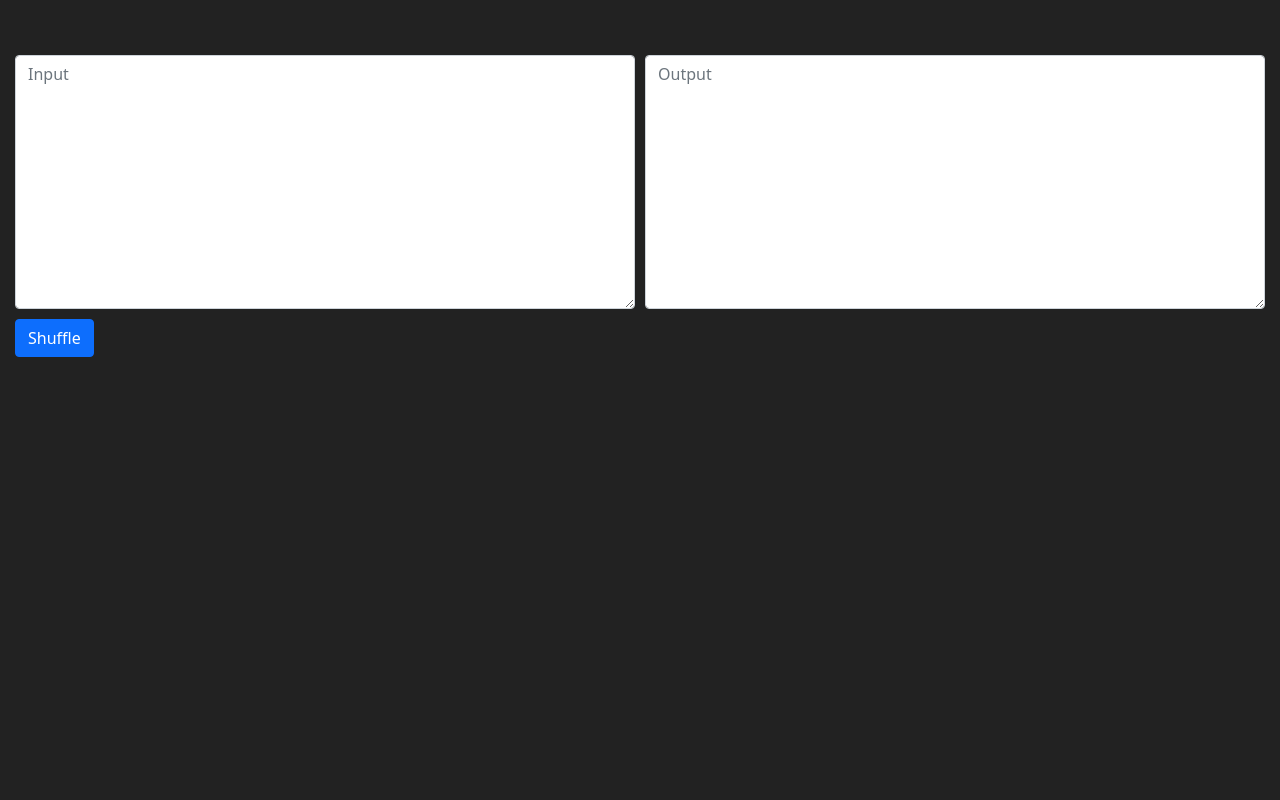
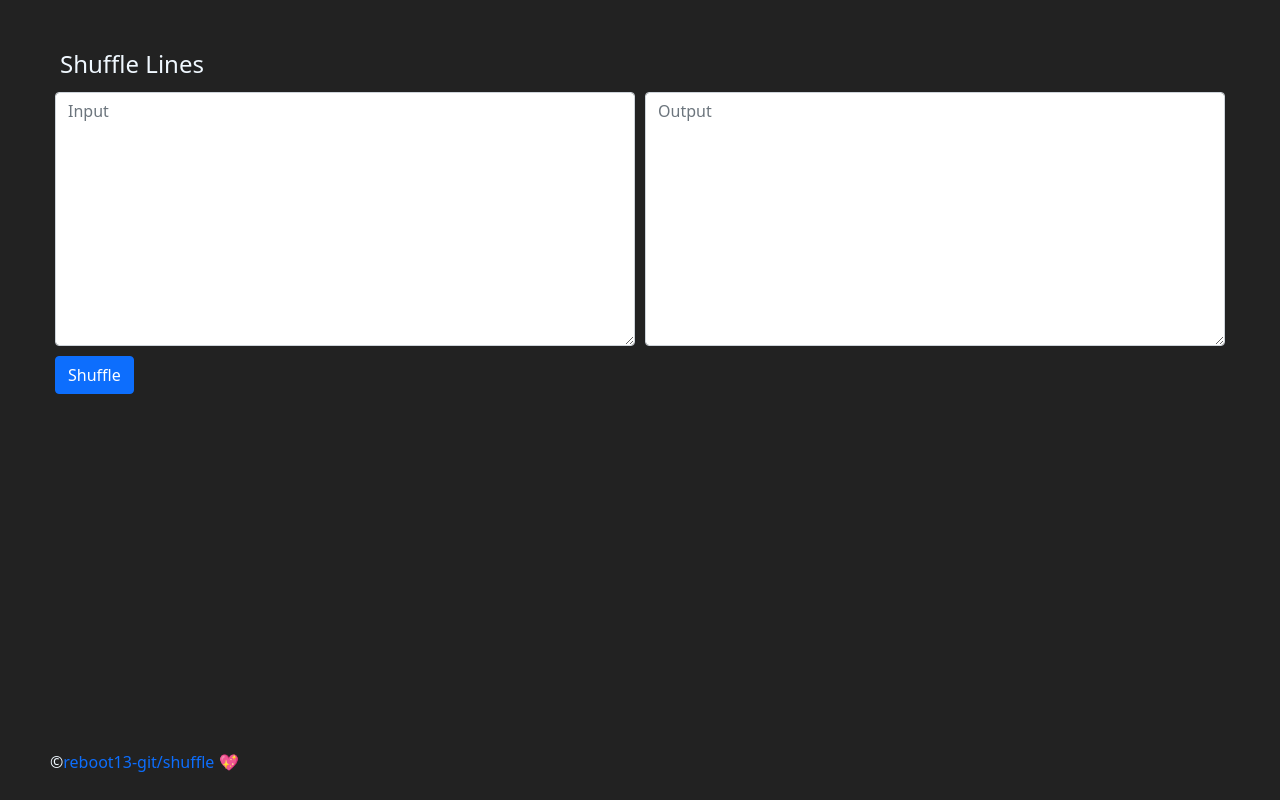
Before and after one commit to krutikkkkkkkkk/shuffle, a plain HTML site: page index.html in a window 1280 px wide. Drawn offline with nearby package versions, Linux system fonts and the light colour scheme.

Commit message:
Add files via upload

```diff
--- a/index.html
+++ b/index.html
@@ -6,11 +6,16 @@
     <link rel="stylesheet" type="text/css" href="style.css">
 </head>
 <body>
-	<div>
-	<textarea id="input" class="form-control" id="exampleFormControlTextarea1" rows="10" placeholder="Input"></textarea>
+	<h4 style="color: aliceblue;">Shuffle Lines</h4>
+	<div class="flex">
+	<textarea id="input" class="form-control" id="exampleFormControlTextarea1" rows="10" placeholder="Input"></textarea> <br>
 	<textarea id="output" class="form-control" id="exampleFormControlTextarea1" rows="10"  placeholder="Output"></textarea>
 </div>
 <button class="btn btn-primary" onclick="mixUp()">Shuffle</button>
+
+<footer  class="fixed-bottom">
+	<p style="color: aliceblue;">&copy;<a href="https://github.com/reboot13-git/shuffle">reboot13-git/shuffle</a> 💖</p>
+</footer>
 <script type="text/javascript" src="app.js"></script>
 </body>
 </html>
--- a/style.css
+++ b/style.css
@@ -1,14 +1,30 @@
 body {
-			margin: 10px;
+			margin: 50px;
 			margin-top: 50px;
 			background-color: #222;
 		}
-		div {
+		h4 {
+			margin-left: 10px;
+		}
+.flex {
 			display: flex;
 		}
-		textarea {
+textarea {
 			margin: 5px;
 		}
-		button {
+button {
 			margin: 5px;
 		}
+footer {
+	margin: 10px;
+	margin-left: 50px;
+}
+footer a {
+	text-decoration: none;
+}
+
+@media only screen and (max-width: 300px) {
+			.flex {
+			   display: grid;
+			}
+		  }
```
